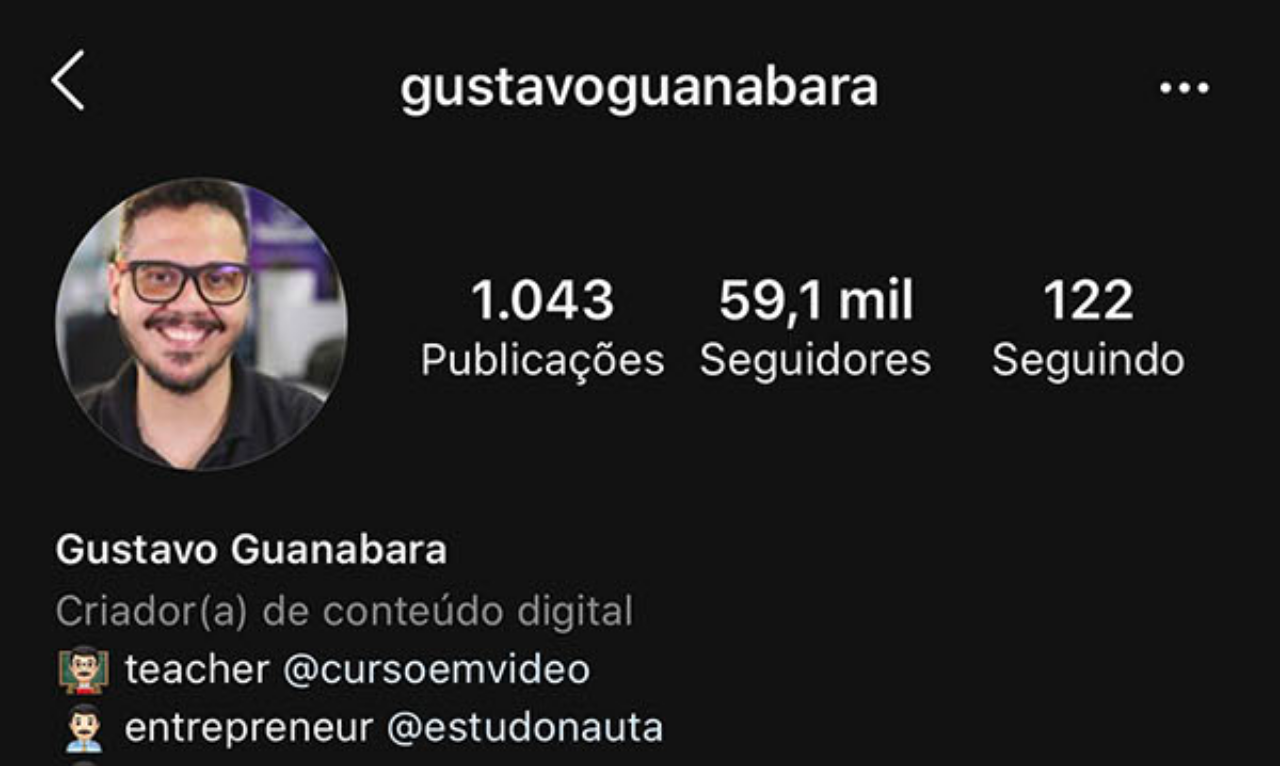
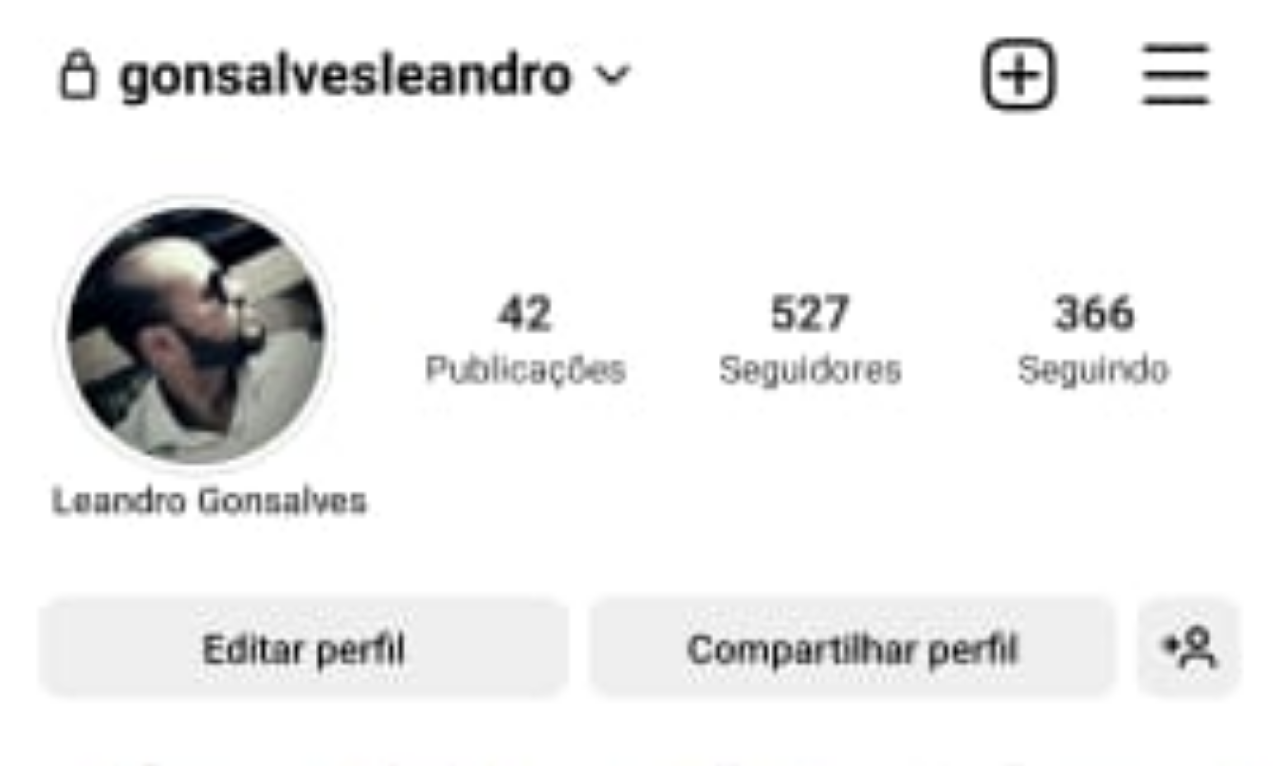
Before and after one commit to LeandroGonsalves/projeto-redes-sociais, a plain HTML site: page instagram.html in a window 1280 px wide. Shown: the top 766 px of the page. Drawn offline with Linux system fonts and the light colour scheme.

Commit message:
tela de fundo atualizada

```diff
--- a/instagram.html
+++ b/instagram.html
@@ -7,7 +7,7 @@
     <link rel="stylesheet" href="estilos/social.css">
 </head>
 <body>
-    <img src="imagens/tela-instagram.jpg" alt="Instagram">
+    <img src="imagens/tela-instagram.jpeg" alt="Instagram">
     <a href="https://www.instagram.com/" target="_blank">ACESSE</a>
 </body>
 </html>
```
Also changed, not shown: twitter.html (+1 -1 lines), imagens/tela-instagram.jpeg (added), imagens/tela-twitter.jpeg (added).
